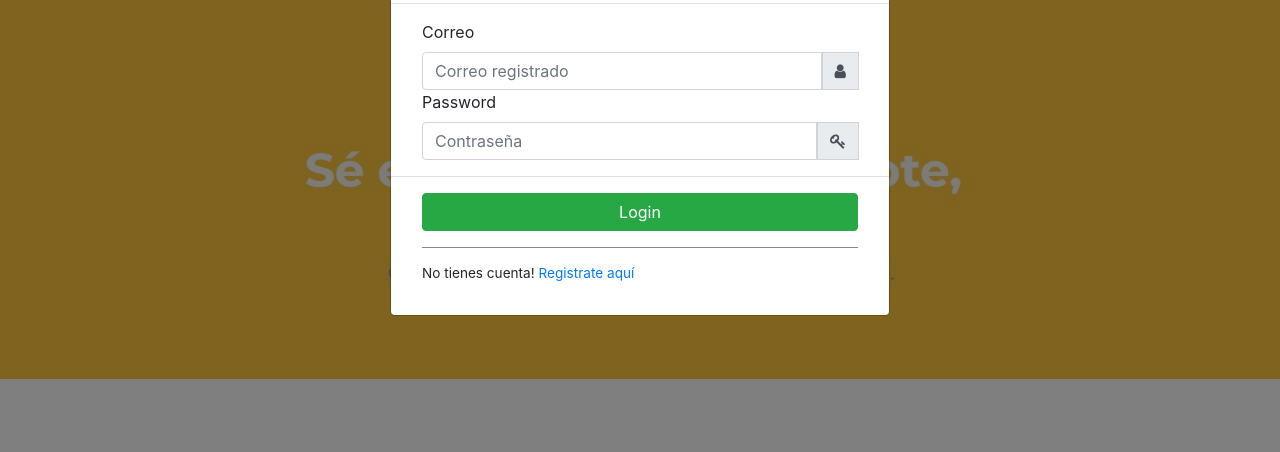
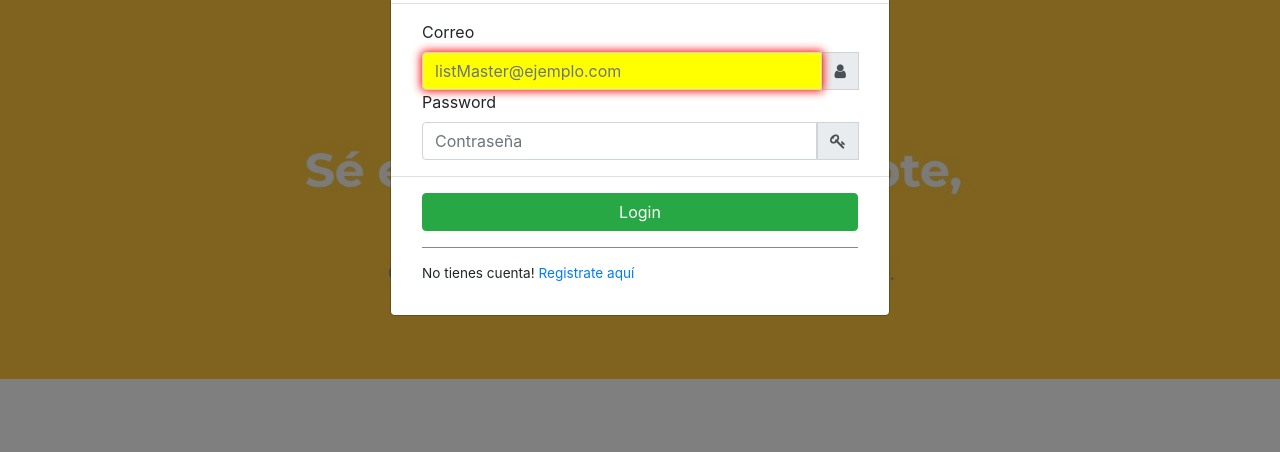
Before and after one commit to ITSunbank/DASW_Project, a plain HTML site: page Home.html in a window 1280 px wide. Both pictures are taken after a click on the link "Iniciar sesión". Shown: the part 88-540 px from the top of the page. Drawn offline with nearby package versions, Linux system fonts and the light colour scheme.

Commit message:
[update] Ya jala lo del correo

```diff
--- a/Home.html
+++ b/Home.html
@@ -20,7 +20,11 @@
             max-height: 200px;
             width: auto;
         }
-
+        input:invalid {
+            box-shadow: 0px 0px 10px 1px red;
+            background-color: yellow;
+            color: red;
+    }
 
 
     </style>
@@ -64,13 +68,13 @@
                             <span aria-hidden="true">&times;</span>
                         </button>
                 </div>
-
+                <form>
                     <div class="modal-body">
                         <div class="container-fluid">
                             <div class="from-group">
                                 <label for="correo">Correo</label>
                                 <div class="input-group">   <!--Grupo de el correo para el texto y el Icono-->
-                                    <input type="email" id="correo" name="correo" class="form-control" placeholder="Correo registrado">
+                                    <input type="email" id="correo" name="correo" class="form-control" placeholder="listMaster@ejemplo.com" required>
                                     <div class="input-group-prepend">
                                         <span class="input-group-text">
                                             <i class="fa fa-user" aria-hidden="true"></i>
@@ -91,10 +95,11 @@
                             </div>
                         </div>
                     </div>
-
+                </form>
                 <div class="modal-footer">
                     <div class="container-fluid">
                         <div class="form-group">
+                            <!-- <input type="submit" value="Enviar solicitud" /> -->
                             <button type="button" class="btn btn-success" style="width: 100%"  onclick="location.href='MisNotas.html'">Login</button>
                         </div>
                         <div class="form-group">
@@ -138,7 +143,7 @@
                 </div>
 
                 <div class="modal-footer">
-                    <button id = "register_button"type="button" class="btn btn-success" style="width: 100%">Registrarse</button>
+                    <button id = "register_button"type="button" class="btn btn-success" style="width: 100%" data-toggle="modal" data-target="#login">Registrarse</button>
                 </div>
 
             </div>
```
